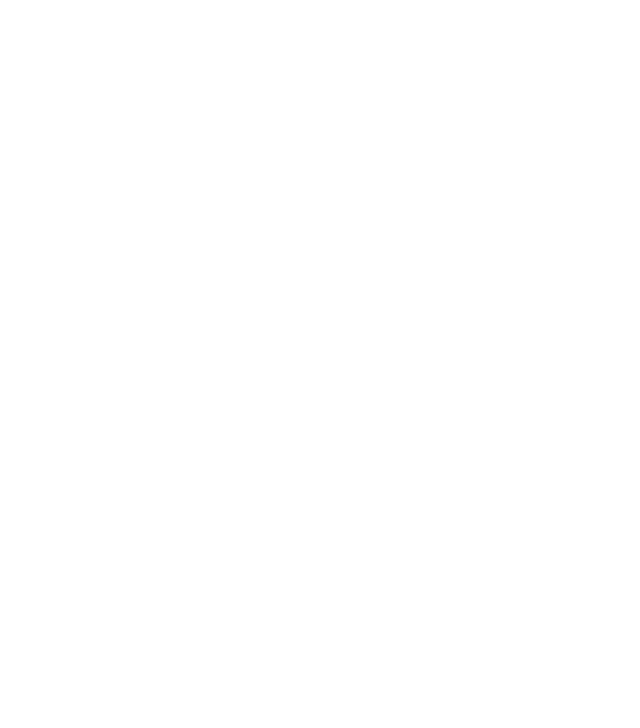
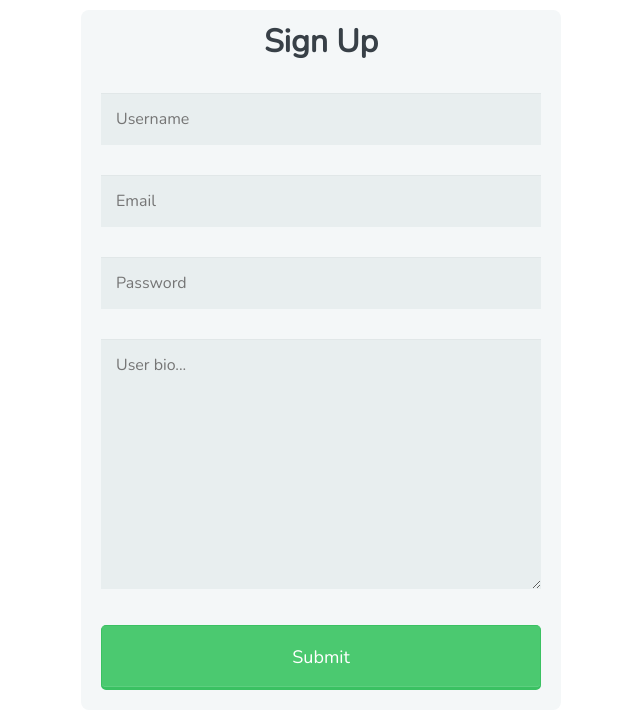
Before and after one commit to clintonhays/practice-dump, a plain HTML site: page Practice Files/forms practice/index.html in a window 1280 px wide. Shown: the whole page, without its empty margins (319-959 px from the left). Drawn offline with nearby package versions, Linux system fonts and the light colour scheme.

Commit message:
add input fields and submit button

```diff
--- a/Practice Files/forms practice/index.html
+++ b/Practice Files/forms practice/index.html
@@ -10,7 +10,22 @@
     </head>
     <body>
 
+      <form action="index.html" method="POST">
 
+        <header>
+          <h1>Sign Up</h1>
+
+          <input type="text" id="name" name="user_name" placeholder="Username">
+          <input type="email" name="user_email" id="mail" placeholder="Email">
+          <input type="password" name="user_password" id="password" placeholder="Password">
+
+          <textarea name="user_bio" id="bio" cols="30" rows="10" placeholder="User bio..."></textarea>
+
+          <button type="submit">Submit</button>
+
+        </header>
+
+      </form>
 
     </body>
 </html>
```
